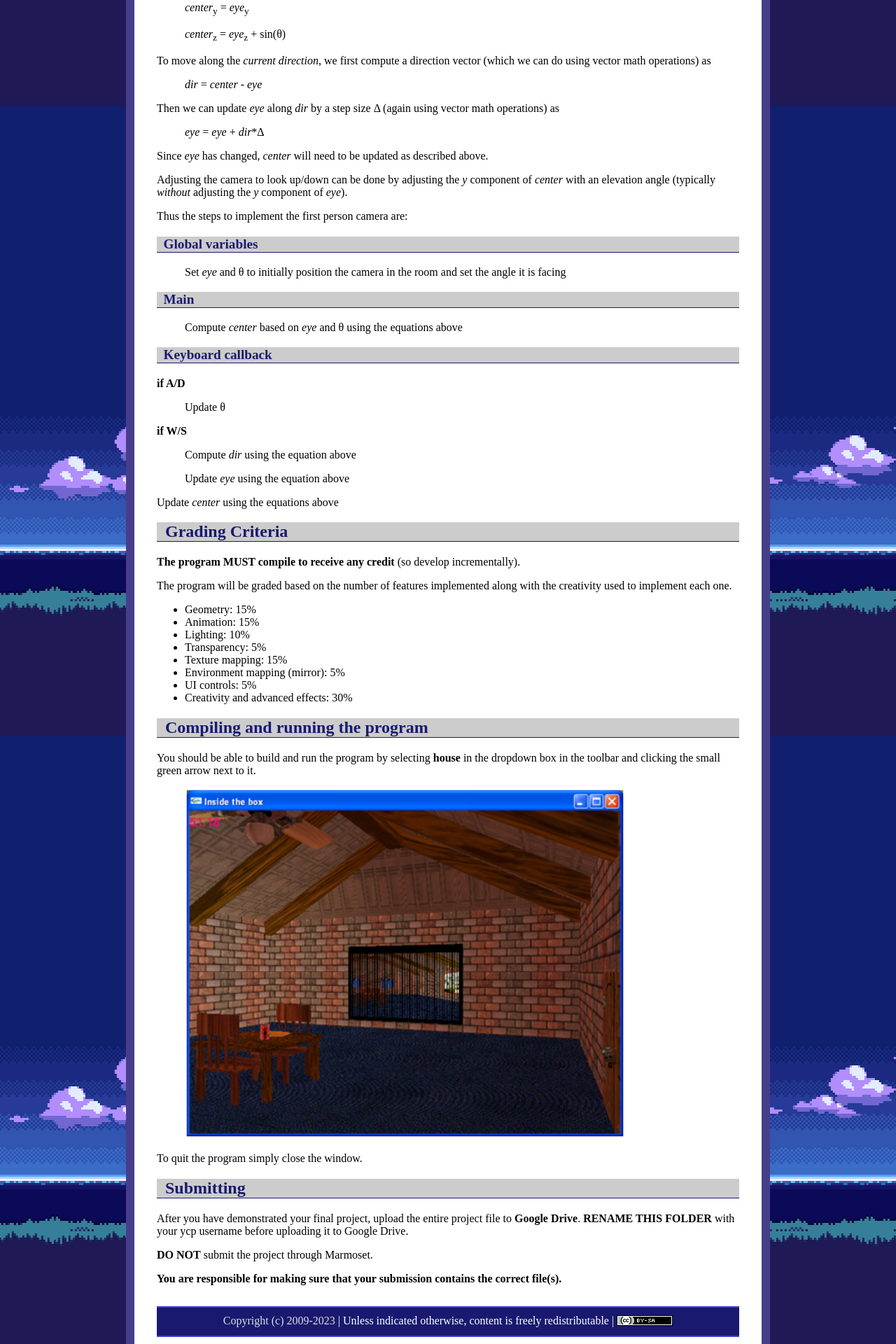
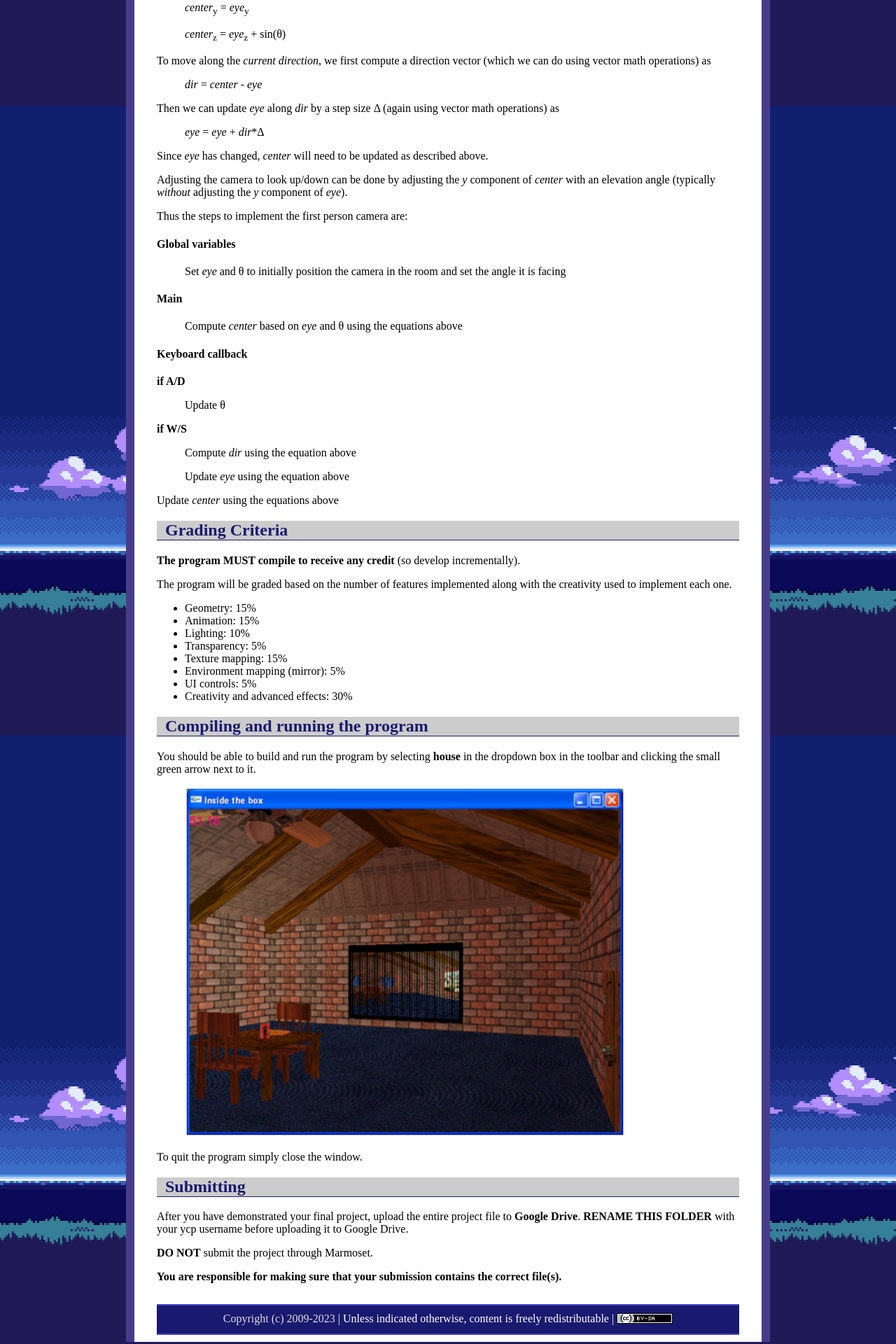
Before and after one commit to ycpcs/cs370-fall2023, a Jekyll site: the page built from assign/project.md, in a window 1280 px wide. Shown: the part 2549-4469 px from the top of the page at 70% size. Built offline with Jekyll 4.4.1, drawn with Linux system fonts in a browser that asks for light colours.

Commit message:
update camera
update camera

```diff
--- a/assign/project.md
+++ b/assign/project.md
@@ -120,15 +120,15 @@ Adjusting the camera to look up/down can be done by adjusting the *y* component
 
 Thus the steps to implement the first person camera are:
 
-### Global variables
+#### Global variables
 
 > Set *eye* and θ to initially position the camera in the room and set the angle it is facing
 
-### Main
+#### Main
 
 > Compute *center* based on *eye* and θ using the equations above
 
-### Keyboard callback
+#### Keyboard callback
 
 **if A/D**
 
```
